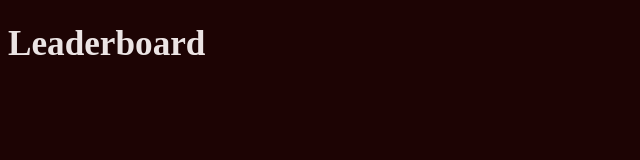
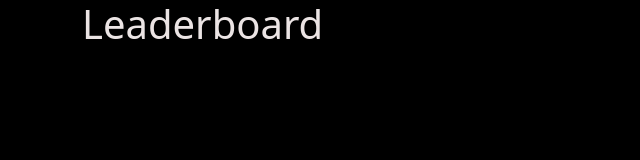
Before and after one commit to MMGGYY66/leaderboard, a website built with webpack: page src/index.html in a window 1280 px wide. Shown: the whole page, without its empty margins (0-640 px from the left). Built offline with nearby package versions, Linux system fonts and the light colour scheme.

Commit message:
Add bootstrap cdn in the html file

```diff
--- a/src/index.html
+++ b/src/index.html
@@ -5,17 +5,29 @@
   <meta charset="UTF-8" />
   <meta http-equiv="X-UA-Compatible" content="IE=edge" />
   <meta name="viewport" content="width=device-width, initial-scale=1.0" />
+  <!-- Bootstrap 5 CSS only -->
+  <link href="https://cdn.jsdelivr.net/npm/bootstrap@5.2.3/dist/css/bootstrap.min.css" rel="stylesheet"
+    integrity="sha384-rbsA2VBKQhggwzxH7pPCaAqO46MgnOM80zW1RWuH61DGLwZJEdK2Kadq2F9CUG65" crossorigin="anonymous">
+  <link rel="stylesheet" href="../src/styles/main.css">
   <title>
     <%= htmlWebpackPlugin.options.title %>
   </title>
 </head>
 
 <body>
-  <main>
-    <h1>
-      Leaderboard
-    </h1>
+  <main class="container">
+    <div class="row">
+      <h1>
+        Leaderboard
+      </h1>
+    </div>
     <footer></footer>
   </main>
-  </body>
-  </html>
+
+  <!-- JavaScript Bundle with Popper -->
+  <script src="https://cdn.jsdelivr.net/npm/bootstrap@5.2.3/dist/js/bootstrap.bundle.min.js"
+    integrity="sha384-kenU1KFdBIe4zVF0s0G1M5b4hcpxyD9F7jL+jjXkk+Q2h455rYXK/7HAuoJl+0I4"
+    crossorigin="anonymous"></script>
+</body>
+
+</html>
--- a/src/styles/main.css
+++ b/src/styles/main.css
@@ -1,5 +1,5 @@
 body {
-  background: #1d0404;
+  background: #000;
   color: rgb(235, 228, 228);
   height: 100%;
   width: 100%;
```
Also changed, not shown: package.json (+11 -6 lines), 1 other file.
